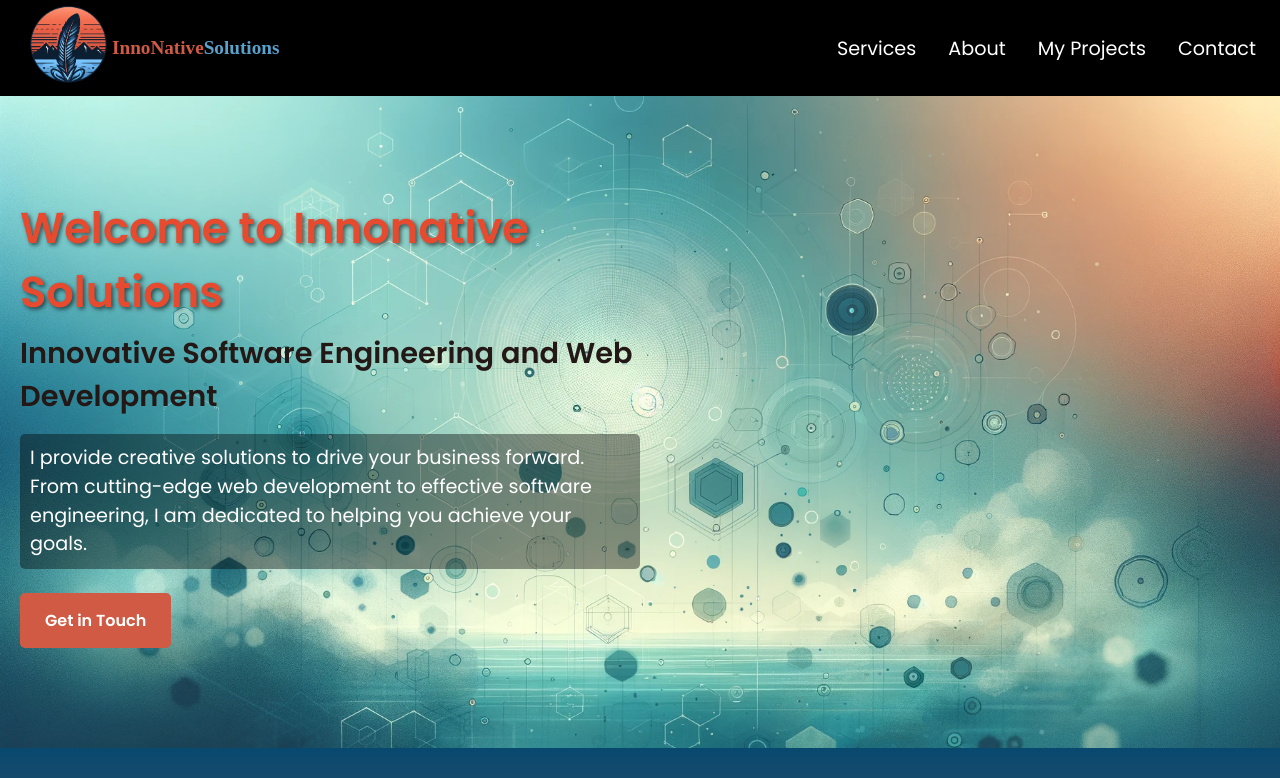
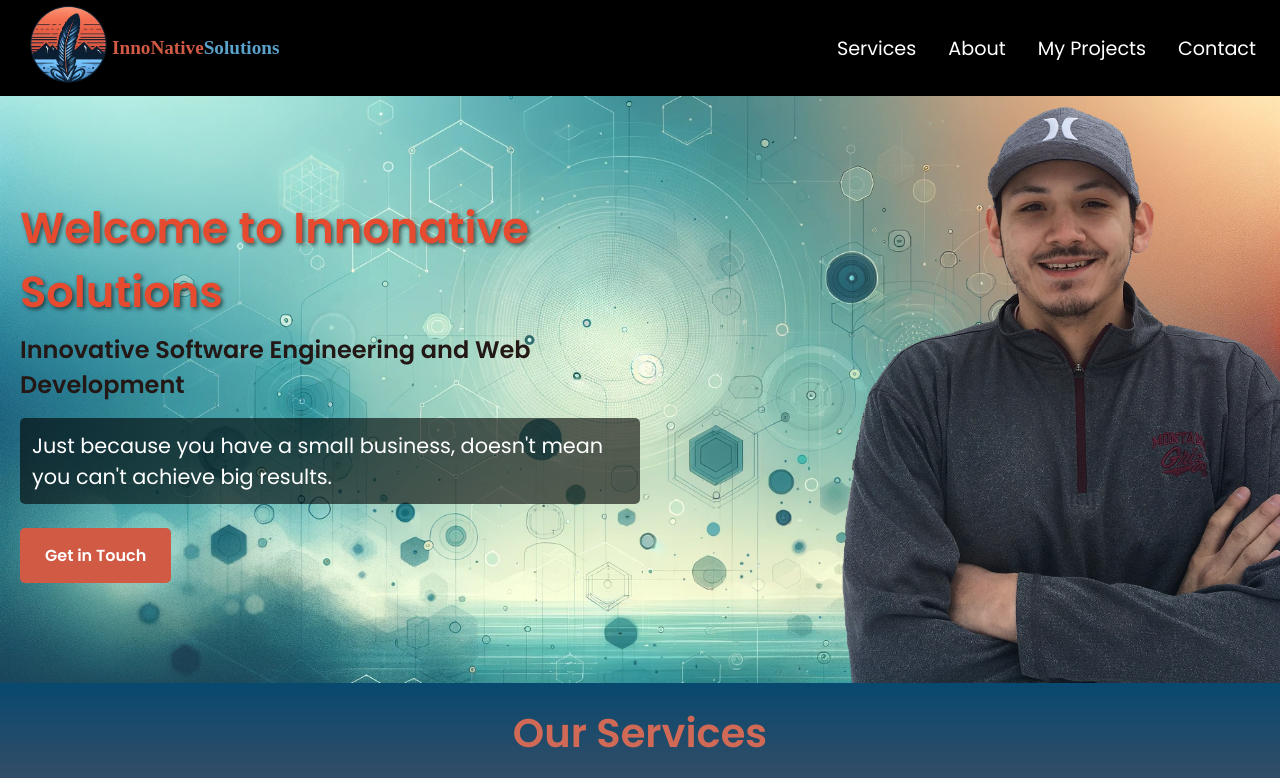
Before and after one commit to Werk17/CharlesWerk, a React (Create React App) app in the folder innonative-solutions/: page / in a window 1280 px wide. Shown: the top 778 px of the page. Built offline with nearby package versions, Linux system fonts and the light colour scheme; the HTML template or start-up script is replaced by a standard one; a web font is replaced by a local one.

Commit message:
Updated details and broken links

```diff
--- a/innonative-solutions/src/components/CTA.js
+++ b/innonative-solutions/src/components/CTA.js
@@ -5,7 +5,7 @@ const CTA = () => {
     return (
         <section className="cta">
             <h2>Let's Work Together</h2>
-            <p>If you have a project in mind or just want to say hello, feel free to contact me.</p>
+            <p>If you have a project in mind or a quick question, feel free to contact me.</p>
             <a href="contact.html" className="cta-button">Contact Me</a>
         </section>
     );
--- a/innonative-solutions/src/components/Hero.css
+++ b/innonative-solutions/src/components/Hero.css
@@ -34,7 +34,7 @@
 }
 
 .hero-content h2 {
-    font-size: 1.8rem;
+    font-size: 1.5rem;
     color: #231815;
     /* Secondary color for subheading */
     margin-bottom: 1rem;
@@ -43,13 +43,13 @@
 .hero-content p {
     color: #fff;
     /* Light text color for better readability */
-    background: rgba(0, 0, 0, 0.4);
+    background: rgba(0, 0, 0, 0.6);
     /* Dark background for the text */
-    padding: 10px;
+    padding: 12px;
     /* Padding for better text readability */
     border-radius: 5px;
     /* Rounded corners for the background */
-    font-size: 1.2rem;
+    font-size: 1.3rem;
     margin-bottom: 1.5rem;
     line-height: 1.5;
 }
@@ -71,16 +71,18 @@
 }
 
 .hero-button:hover {
-    background-color: #c93d24;
+    background-color: #ac321d;
+    color: #fff;
     /* Darker shade on hover */
 }
 
 .hero-image img {
     max-width: 50%;
-    height: auto;
+    height: 100%;
     position: absolute;
     bottom: 0;
     right: 0;
-    opacity: 0.8;
+    opacity: 0.95;
+
     /* Reduced opacity to make sure the image doesn’t overpower the text */
 }
--- a/innonative-solutions/src/components/Hero.js
+++ b/innonative-solutions/src/components/Hero.js
@@ -7,14 +7,14 @@ const Hero = () => {
             <div className="hero-content">
                 <h1>Welcome to Innonative Solutions</h1>
                 <h2>Innovative Software Engineering and Web Development</h2>
-                <p>I provide creative solutions to drive your business forward. From cutting-edge web development to effective software engineering, I am dedicated to helping you achieve your goals.</p>
+                <p>Just because you have a small business, doesn't mean you can't achieve big results.</p>
                 <div className="hero-buttons">
                     {/* <a href="/services" className="hero-button">Our Services</a> */}
                     <a href="/contact" className="hero-button">Get in Touch</a>
                 </div>
-                {/* <div className="hero-image">
-                    <img src="/assets/highTechPhotoNoBG.png" alt="Business Solutions" />
-                </div> */}
+            </div>
+            <div className="hero-image">
+                <img src="/assets/NoBGCropped.png" alt="Business Solutions" />
             </div>
         </div>
     );
--- a/innonative-solutions/src/components/Projects.css
+++ b/innonative-solutions/src/components/Projects.css
@@ -9,7 +9,7 @@
     display: flex;
     align-items: center;
     justify-content: space-between;
-    width: 80%;
+    width: 70%;
     margin: 20px auto;
     padding: 10px 5px;
     background-color: #002848;
--- a/innonative-solutions/src/components/Projects.js
+++ b/innonative-solutions/src/components/Projects.js
@@ -29,7 +29,7 @@ const Projects = () => {
                 </div>
             </div>
             <div className="projects-button-container">
-                <a href="my-work.html" className="projects-button">See All Projects</a>
+                <a href="/my-work" className="projects-button">See All Projects</a>
             </div>
         </section>
     );
```
Also changed, not shown: innonative-solutions/public/assets/goodNews.jpg (added).
